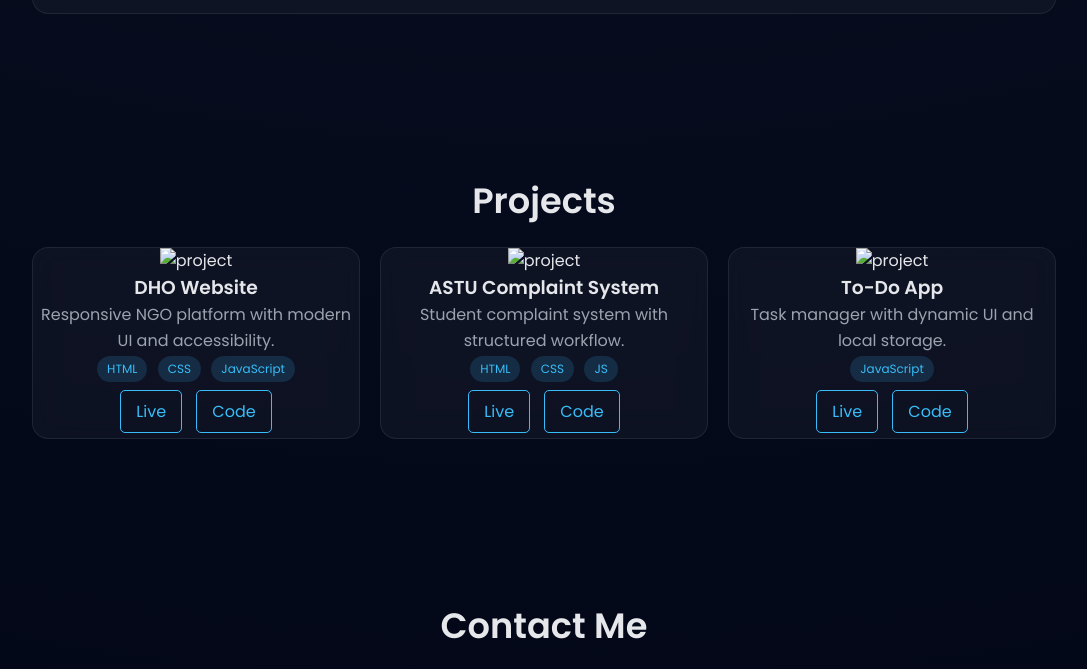
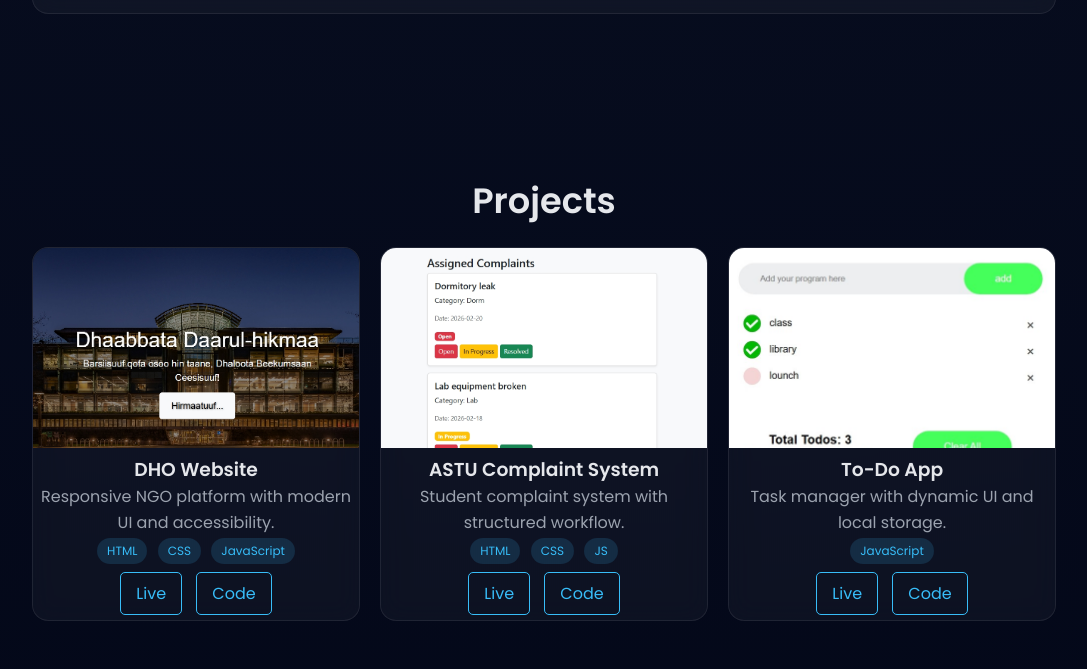
Before and after one commit to ahlami24/My_new_Portfolio, a plain HTML site: page index.html in a window 1280 px wide. Shown: the part 2062-2731 px from the top of the page, without its empty margins (96-1183 px from the left). Drawn offline with Linux system fonts and the light colour scheme.

Commit message:
first commit

```diff
--- a/css/style.css
+++ b/css/style.css
@@ -147,7 +147,7 @@ p {
   border-radius: 50%;
   cursor: pointer;
 
-  border: 2px solid #fff;
+  border: 0px solid #0d0303;
   transition:
     transform 0.2s ease,
     box-shadow 0.2s ease;
@@ -503,6 +503,8 @@ p {
   );
   opacity: 0;
   transition: 0.5s;
+
+  pointer-events: none;
 }
 
 .project-card:hover::before {
@@ -558,6 +560,6 @@ p {
 footer {
   text-align: center;
   padding: 20px;
-  background: #020617;
+  background: #1a1d2b;
   margin-top: 40px;
 }
--- a/index.html
+++ b/index.html
@@ -173,7 +173,7 @@
         <!-- PROJECT -->
         <div class="project-card reveal">
           <div class="project-image">
-            <img src="assets/images/project1.png" alt="project" />
+            <img src="assets/images/dho.jpeg" alt="project" />
           </div>
 
           <div class="project-content">
@@ -196,7 +196,7 @@
         <!-- PROJECT -->
         <div class="project-card reveal">
           <div class="project-image">
-            <img src="assets/images/project2.png" alt="project" />
+            <img src="assets/images/astu-compliant-system.jpeg" alt="project" />
           </div>
 
           <div class="project-content">
@@ -221,7 +221,7 @@
         <!-- PROJECT -->
         <div class="project-card reveal">
           <div class="project-image">
-            <img src="assets/images/project3.png" alt="project" />
+            <img src="assets/images/to-do.jpeg" alt="project" />
           </div>
 
           <div class="project-content">
```
Also changed, not shown: assets/images/astu-compliant-system.jpeg (added), assets/images/dho.jpeg (added), assets/images/logo.png (deleted), assets/images/profile.png (deleted), assets/images/to-do.jpeg (added).
